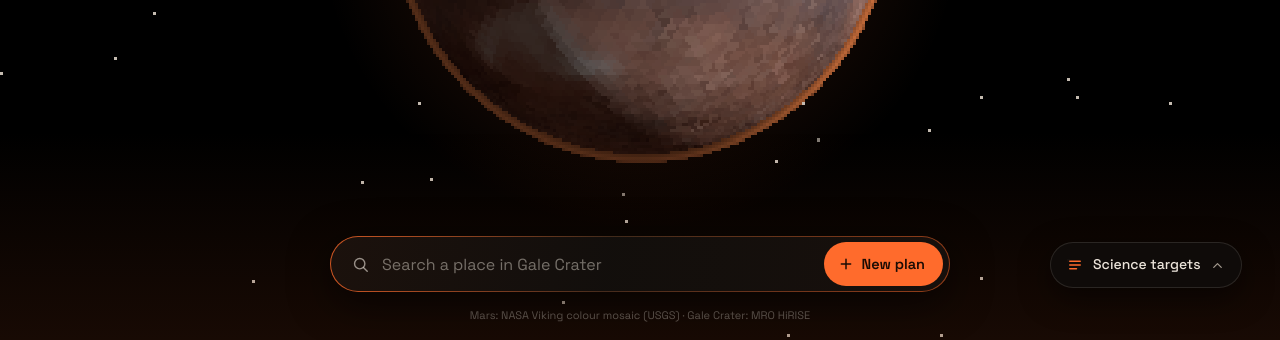
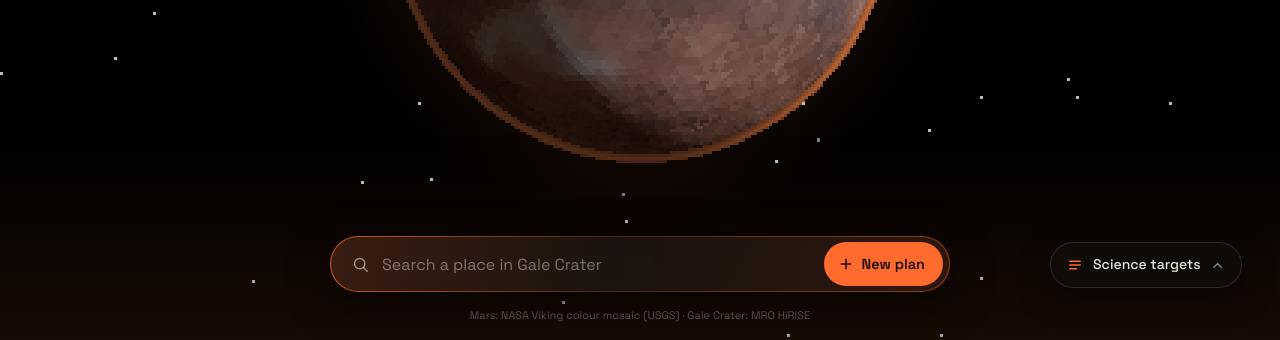
Before and after one commit to Miki-Kamochi/marswalk, a website built with Vite: page index.html in a window 1280 px wide. Shown: the part 460-800 px from the top of the page. Built offline with nearby package versions, Linux system fonts and the light colour scheme; animation ran at ten frames a second.

Commit message:
Lighter glass (70-78% instead of 90-94%) so the map shows through
Co-Authored-By: Claude Opus 5.5 <noreply@anthropic.com>

```diff
--- a/src/site/site.css
+++ b/src/site/site.css
@@ -612,8 +612,8 @@ header.bar {
 
 /* ---------------------------------------------------------------- glass: dark, see-through panels used everywhere */
 :root {
-  --glass: rgba(16, 13, 11, 0.9);
-  --glass-strong: rgba(16, 13, 11, 0.94);
-  --glass-line: rgba(236, 228, 218, 0.12);
-  --glass-blur: blur(18px) saturate(1.15);
+  --glass: rgba(16, 13, 11, 0.7);
+  --glass-strong: rgba(16, 13, 11, 0.78);
+  --glass-line: rgba(236, 228, 218, 0.14);
+  --glass-blur: blur(12px) saturate(1.2);
 }
```
